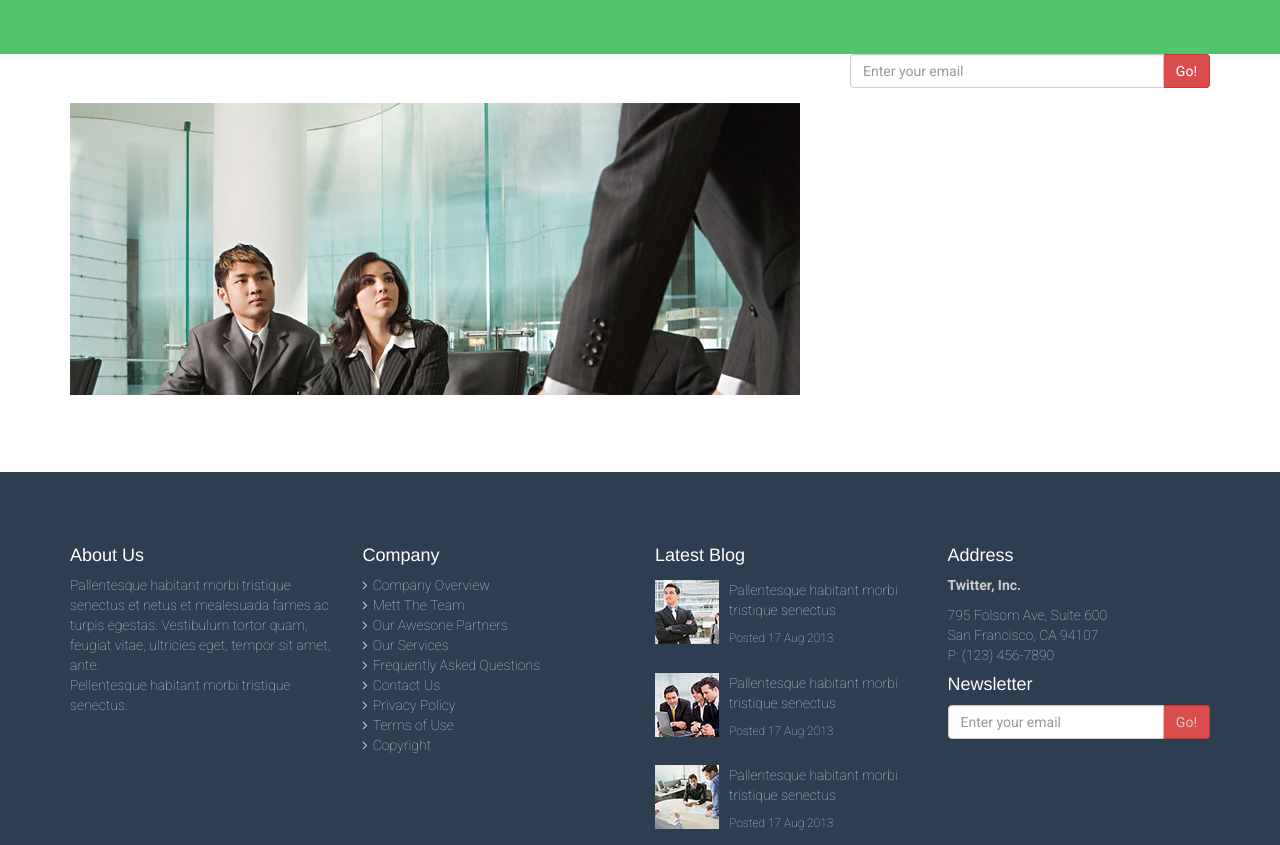
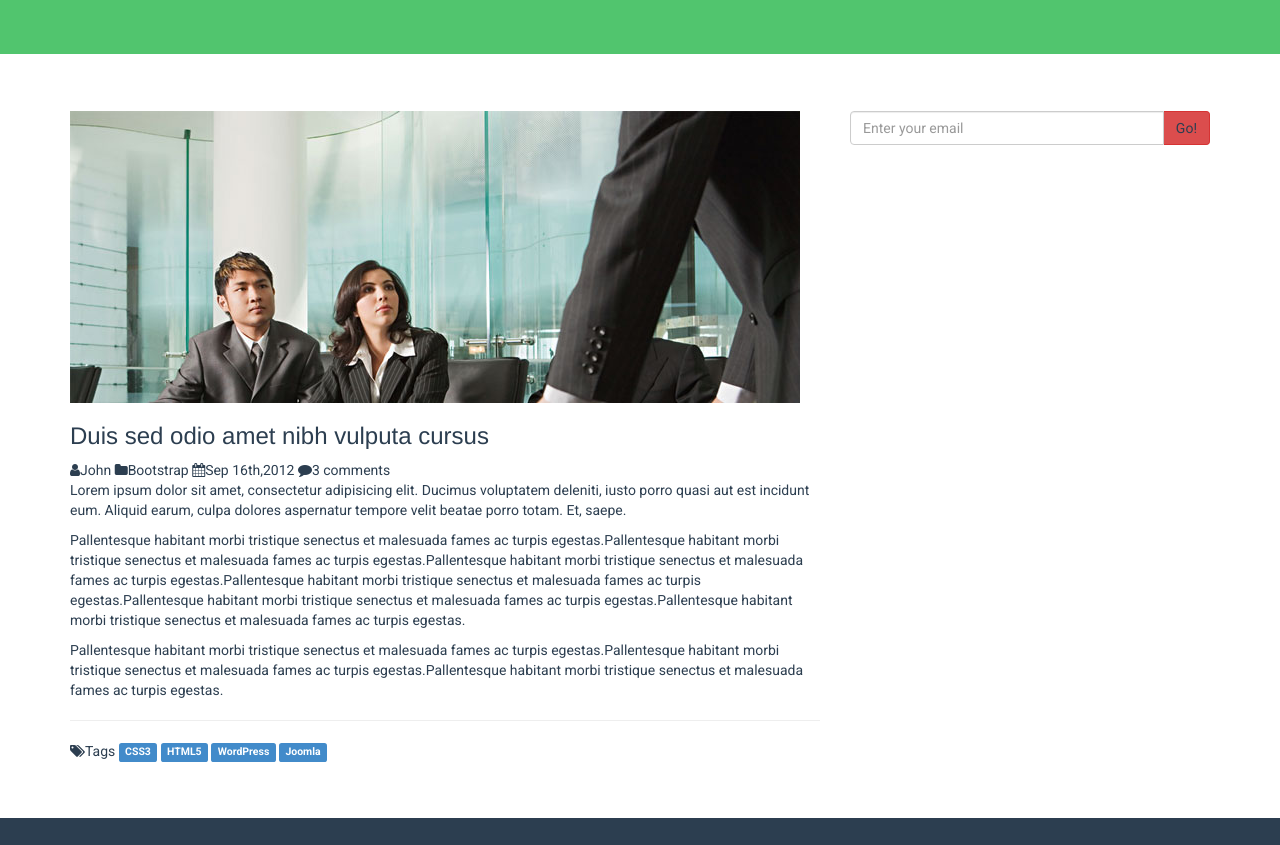
Before and after one commit to Alucia/flat-theme, a plain HTML site: page blog-item.html in a window 1280 px wide. Shown: the part 234-1079 px from the top of the page. Drawn offline with Linux system fonts and the light colour scheme.

Commit message:
add blog-item.html

```diff
--- a/blog-item.html
+++ b/blog-item.html
@@ -82,22 +82,34 @@
         </div>
       </div>
     </section>
-    <div>
+    <div class="blog-item">
       <div class="container">
-        <div class="row">
-          <div class="col-xs-12 col-md-4 col-md-offset-8">
+        <div class="row pt-5 pb-5">
+          <div class="col-xs-12 col-md-8">
+            <img src="images/blog/blog2.jpg" alt="">
+            <div class="bg-white ">
+              <h3>Duis sed odio amet nibh vulputa cursus</h3>
+              <i class="fa fa-user"></i>John
+              <i class="fa fa-folder"></i>Bootstrap
+              <i class="fa fa-calendar"></i>Sep 16th,2012
+              <i class="fa fa-comment"></i>3 comments
+              <p>Lorem ipsum dolor sit amet, consectetur adipisicing elit. Ducimus voluptatem deleniti, iusto porro quasi aut est incidunt eum. Aliquid earum, culpa dolores aspernatur tempore velit beatae porro totam. Et, saepe.</p>
+              <p>Pallentesque habitant morbi tristique senectus et malesuada fames ac turpis egestas.Pallentesque habitant morbi tristique senectus et malesuada fames ac turpis egestas.Pallentesque habitant morbi tristique senectus et malesuada fames ac turpis egestas.Pallentesque habitant morbi tristique senectus et malesuada fames ac turpis egestas.Pallentesque habitant morbi tristique senectus et malesuada fames ac turpis egestas.Pallentesque habitant morbi tristique senectus et malesuada fames ac turpis egestas.</p>
+              <p>Pallentesque habitant morbi tristique senectus et malesuada fames ac turpis egestas.Pallentesque habitant morbi tristique senectus et malesuada fames ac turpis egestas.Pallentesque habitant morbi tristique senectus et malesuada fames ac turpis egestas.</p>
+              <hr>
+              <i class="fa fa-tags"></i>Tags
+              <span class="label label-primary">CSS3</span>
+              <span class="label label-primary">HTML5</span>
+              <span class="label label-primary">WordPress</span>
+              <span class="label label-primary">Joomla</span>
+            </div>
+          </div>
+          <div class="col-xs-12 col-md-4">
             <div class="form-group has-feedback">
               <div class="input-group">
                 <input type="text" class="form-control" placeholder="Enter your email">
                 <span class="input-group-addon">Go!</span>
               </div>
-            </div>
-          </div>
-          <div class="col-xs-12 col-md-8">
-            <div class="bg-white blog-item">
-              <img src="images/blog/blog2.jpg" alt="">
-              <h3>Duis sed odio amet nibh vulputa cursus</h3>
-              <i class="fa fa-user">John</i>
             </div>
           </div>
         </div>
--- a/css/main.css
+++ b/css/main.css
@@ -45,7 +45,8 @@
 .knowledge, /*css de knowledge about-us.html*/
 .meet,  /*css meet about.hmtl*/
 .development, /*css development services.html*/
-.say-clients-services /*css say-clients services.html*/
+.say-clients-services, /*css say-clients services.html*/
+.blog-item  /*css blog-item.hmtl*/
 {
   color: #2c3e50;
 }
```
